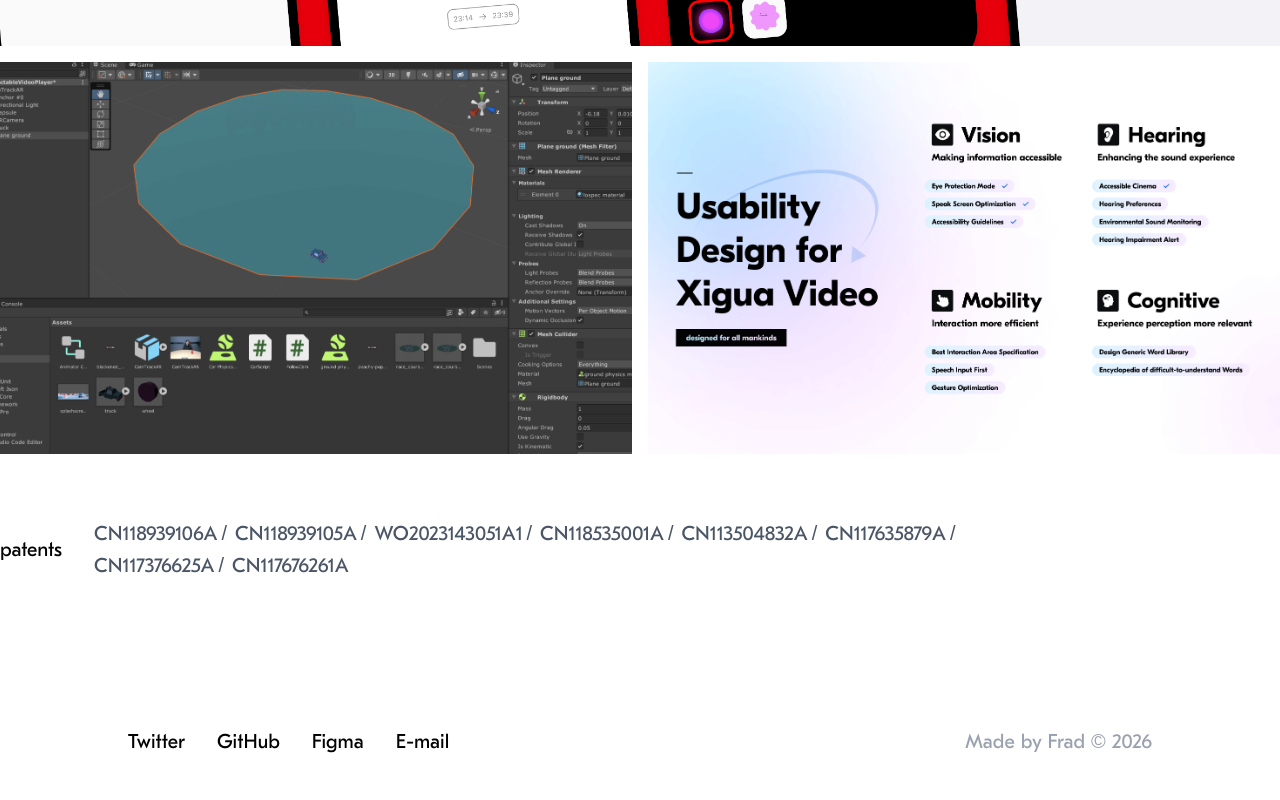
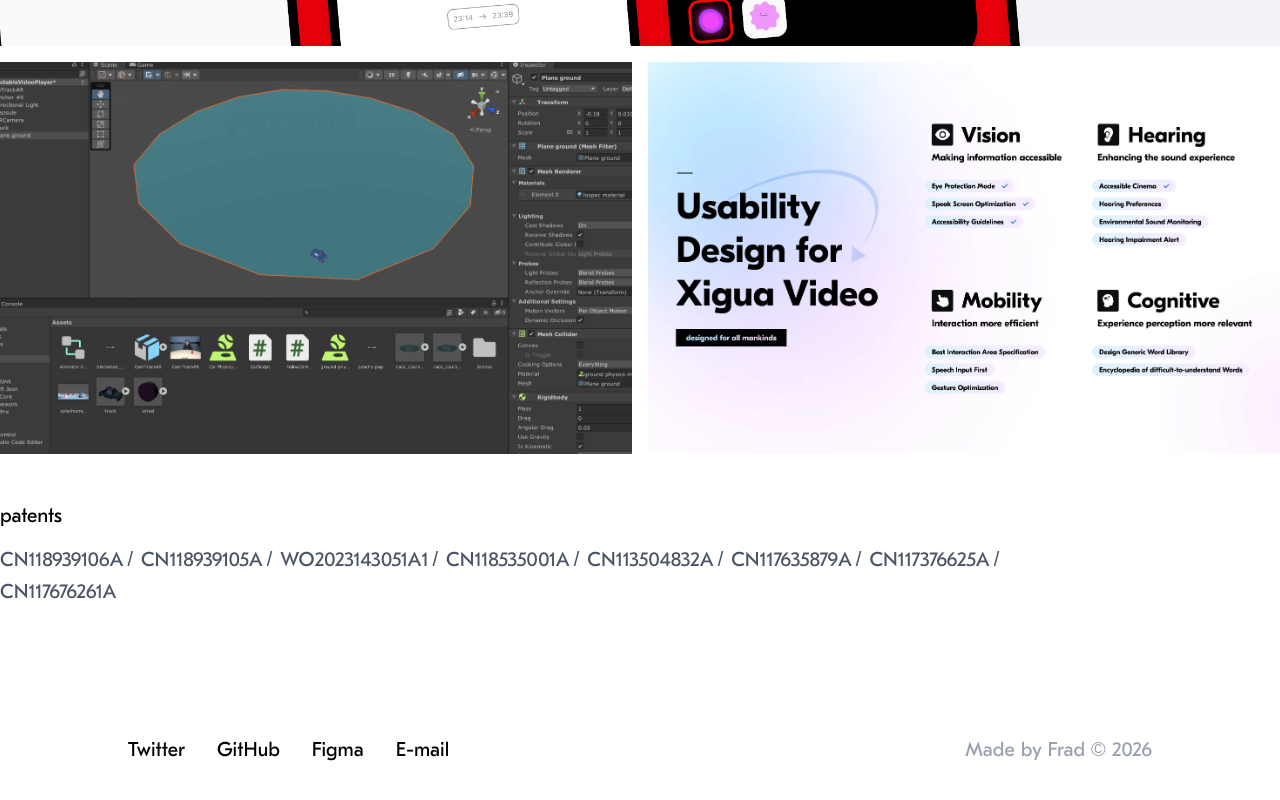
Before and after one commit to FradSer/frad-me, a Next.js app: page / in a window 1280 px wide. Shown: the part 2363-3163 px from the top of the page. Built offline with nearby package versions, Linux system fonts and the light colour scheme.

Commit message:
fix: correct patents layout to stack vertically with consistent footer spacing

```diff
--- a/components/Landing/Patents.tsx
+++ b/components/Landing/Patents.tsx
@@ -37,9 +37,8 @@
 
 export default function Patents() {
   return (
-    <section className="layout-wrapper my-12 flex h-24 flex-col items-start justify-between text-xl md:flex-row md:items-center">
-      <div className="flex flex-col md:flex-row md:items-center md:space-x-8">
-        <h2 className="mb-2 md:mb-0">patents</h2>
+    <section className="layout-wrapper my-12 flex flex-col text-xl">
+      <h2 className="mb-4">patents</h2>
       <div className="flex flex-wrap gap-1 text-gray-600 dark:text-gray-400">
         {patents.map((patent, index) => (
           <span key={patent.number}>
@@ -55,7 +54,6 @@
           </span>
         ))}
       </div>
-      </div>
     </section>
   );
 }
```
Lines whose indentation alone changed are shown as unchanged.
